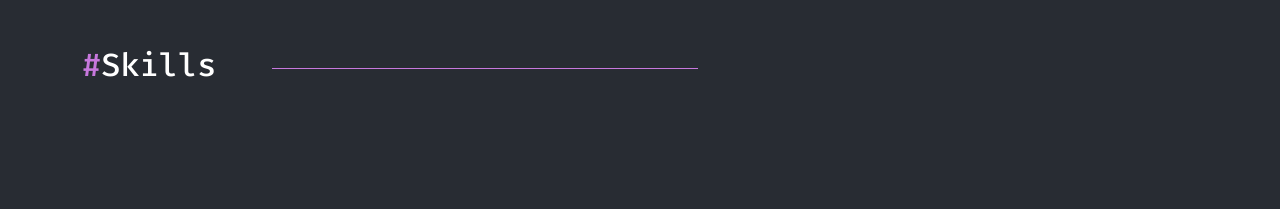
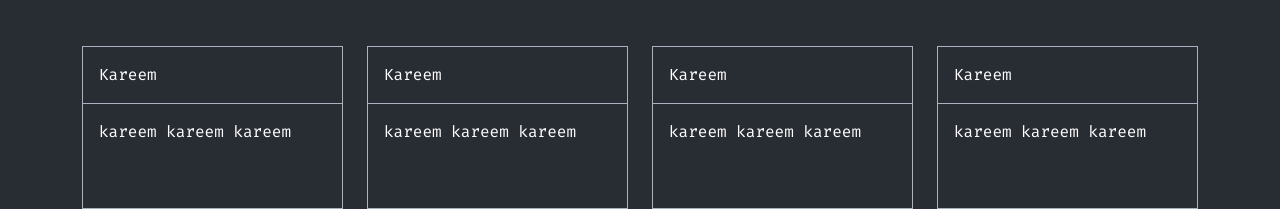
Before and after one commit to kareem-mahmoud/portfolio, an Angular app: page /home in a window 1280 px wide. Shown: the part 722-931 px from the top of the page. Before the commit the page ends 847 px from the top, so only its background shows below. Built offline with nearby package versions, Linux system fonts and the light colour scheme.

Commit message:
skills style & router check

```diff
--- a/src/app/shared/skills/skills.html
+++ b/src/app/shared/skills/skills.html
@@ -1,3 +1,5 @@
+<ng-container>
+@if(currentUrl() === '/skills') {
 <section class="skills_section container mt-5">
     <div class="row">
         <div class="col-md-12 text-color_white">
@@ -13,9 +15,86 @@
             </section>
             <section class="skills_container">
                 <div class="row">
+                    <div class="col-xl-4 col-lg-4 col-md-6 col-sm-12">
+                        <div class="item mb-5 h-100">
+                            <div class="img_box">
+                                <img src="{{skillsImg()}}" alt="skills">
+                            </div>
+                        </div>
+                    </div>
+                    <div class="col-xl-8 col-lg-8 col-md-6 col-sm-12">
+                        <div class="skills_box">
+                            <div class="container">
+                                <div class="row">
+                                    <div class="col-md-4 text-color_white">
+                                        <div class="item mb-5 h-100">
+                                            <div class="item_title p-3">
+                                                <p class="m-0 p-0 text-color_white">Kareem</p>
+                                            </div>
+                                            <div class="item_content p-3">
+                                                kareem kareem kareem
+                                            </div>
+                                        </div>
+                                    </div>
 
+                                </div>
+                            </div>
+                        </div>
+                    </div>
                 </div>
             </section>
         </div>
     </div>
 </section>
+}
+</ng-container>
+
+
+<ng-container>
+@if(currentUrl() === '/home') {
+<section class="skills_section_2 container mt-5">
+    <div class="row">
+        <div class="col-xl-3 col-lg-4 col-md-6 col-sm-12 text-color_white">
+            <div class="item mb-5 h-100">
+                <div class="item_title p-3">
+                    <p class="m-0 p-0 text-color_white">Kareem</p>
+                </div>
+                <div class="item_content p-3">
+                    kareem kareem kareem
+                </div>
+            </div>
+        </div>
+        <div class="col-xl-3 col-lg-4 col-md-6 col-sm-12 text-color_white">
+            <div class="item mb-5 h-100">
+                <div class="item_title p-3">
+                    <p class="m-0 p-0 text-color_white">Kareem</p>
+                </div>
+                <div class="item_content p-3">
+                    kareem kareem kareem
+                </div>
+            </div>
+        </div>
+        <div class="col-xl-3 col-lg-4 col-md-6 col-sm-12 text-color_white">
+            <div class="item mb-5 h-100">
+                <div class="item_title p-3">
+                    <p class="m-0 p-0 text-color_white">Kareem</p>
+                </div>
+                <div class="item_content p-3">
+                    kareem kareem kareem
+                </div>
+            </div>
+        </div>
+        <div class="col-xl-3 col-lg-4 col-md-6 col-sm-12 text-color_white">
+            <div class="item mb-5 h-100">
+                <div class="item_title p-3">
+                    <p class="m-0 p-0 text-color_white">Kareem</p>
+                </div>
+                <div class="item_content p-3">
+                    kareem kareem kareem
+                </div>
+            </div>
+        </div>
+    </div>
+</section>
+}
+</ng-container>
--- a/src/app/shared/skills/skills.scss
+++ b/src/app/shared/skills/skills.scss
@@ -17,6 +17,29 @@
         margin-bottom: 40px;
     }
     .skills_container {
+        .item {
 
+        }
+        .skills_box {
+            .item {
+                border: 1px solid $grey-color;
+                .item_title {
+                    border-bottom: 1px solid $grey-color;
+                }
+                .item_content {
+
+                }
+            }
+        }
     }
 }
+.skills_section_2 {
+    .item {
+        border: 1px solid $grey-color;
+        .item_title {
+            border-bottom: 1px solid $grey-color;
+        }
+        .item_content {
+        }
+    }
+}
--- a/src/app/shared/skills/skills.ts
+++ b/src/app/shared/skills/skills.ts
@@ -1,4 +1,6 @@
-import { Component } from '@angular/core';
+import { Component, signal } from '@angular/core';
+import { NavigationEnd, Router } from '@angular/router';
+import { filter } from 'rxjs';
 
 @Component({
   selector: 'app-skills',
@@ -8,4 +10,18 @@ import { Component } from '@angular/core';
 })
 export class Skills {
 
+  skillsImg = signal<string>('skills.png');
+  customUrlSignal = signal('/home');
+  currentUrl = signal('');
+
+  constructor(private router: Router) {
+    // Subscribe to router events and update currentUrl signal
+    this.router.events.pipe(
+      filter(event => event instanceof NavigationEnd)
+    ).subscribe((event: NavigationEnd) => {
+      this.currentUrl.set(event.urlAfterRedirects);
+    });
+  }
+
+
 }
```
Also changed, not shown: src/app/module/app-module.ts (+8 -0 lines), src/app/services/skills/skills-services.ts (added, +47 -0 lines), public/skills.png (added), 1 other file (tests, documents, lock files or other folders).
